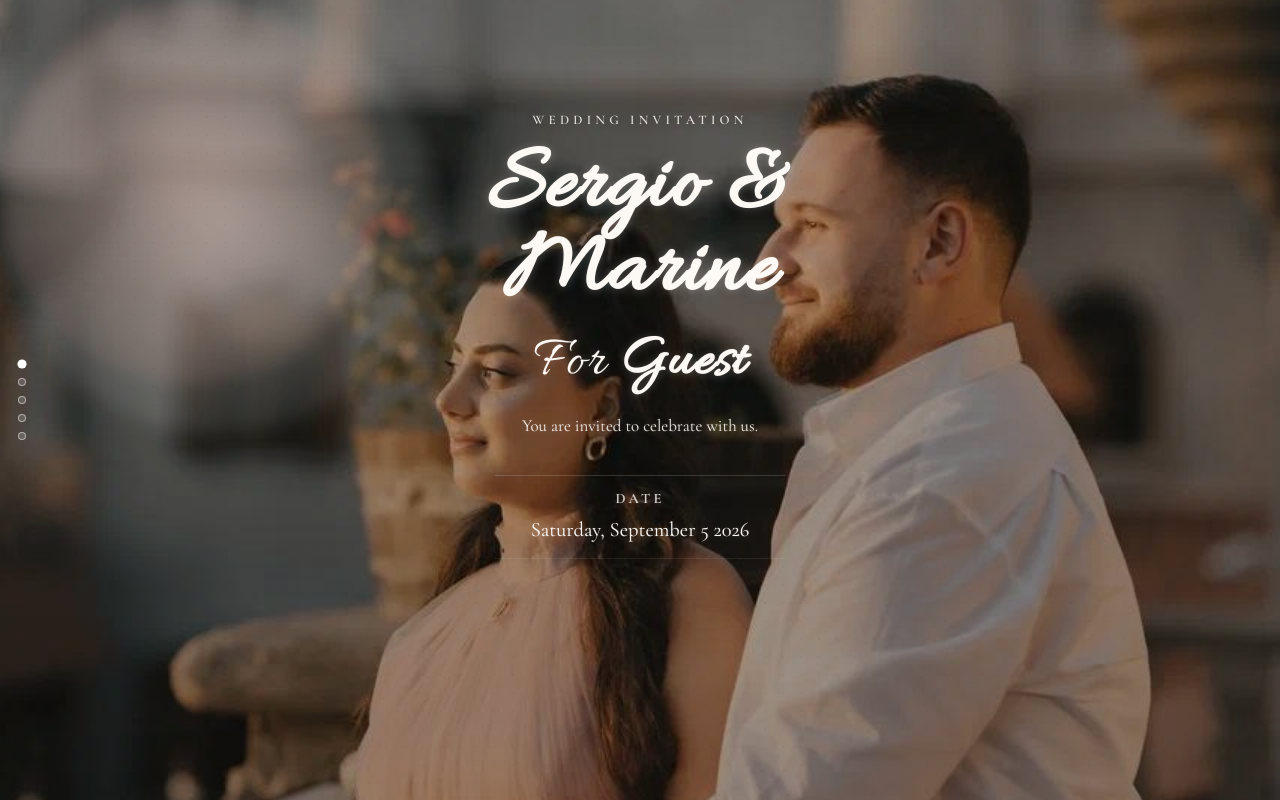
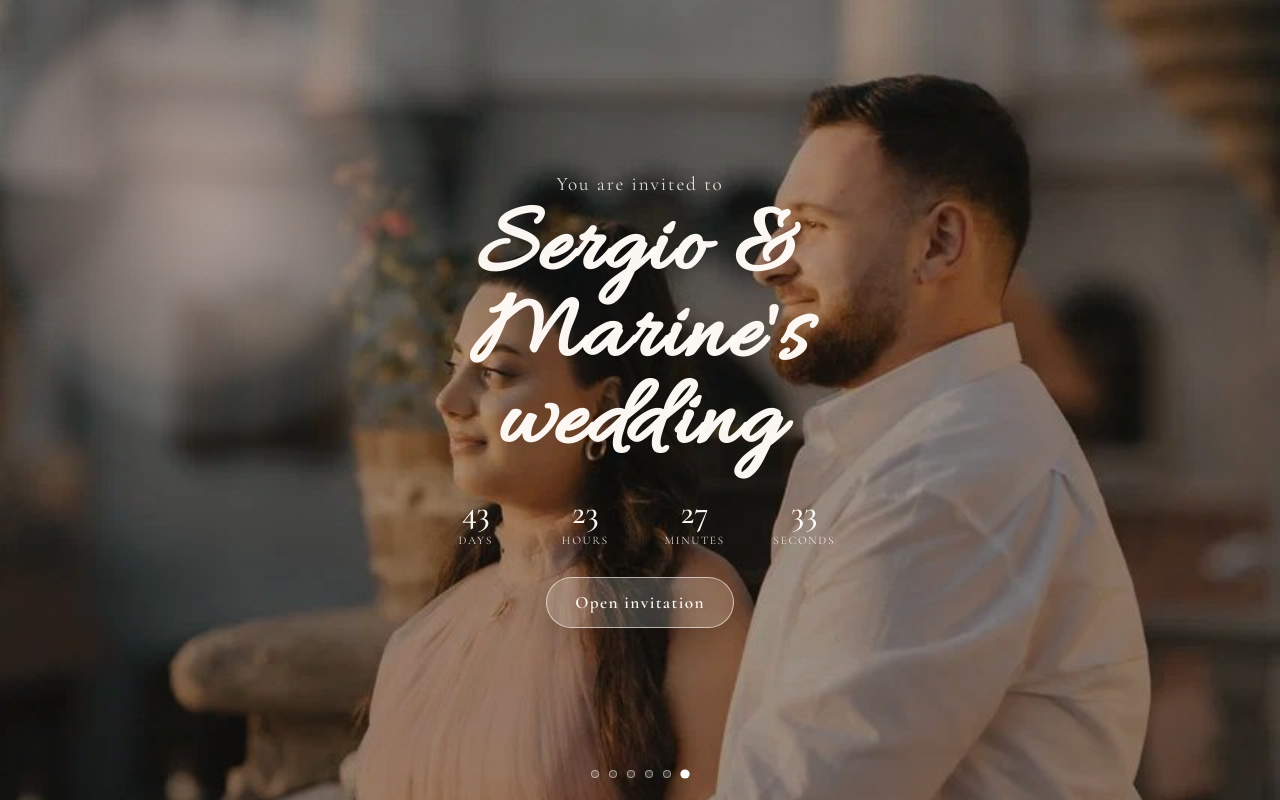
Before and after one commit to Kisho25/wedding, a website: page index.html in a window 1280 px wide. Drawn offline with nearby package versions, Linux system fonts and the light colour scheme.

Commit message:
Update invitation site

```diff
--- a/data/guest-list.csv
+++ b/data/guest-list.csv
@@ -26,3 +26,7 @@ guestId,inviteeName,name,attendance,guests,message,lastUpdated,pageUrl
 "elie-rached-and-his-family","Elie Rached and his family","https://sergio-marine-wedding.onrender.com/?guest=Elie%20Rached%20and%20his%20family&id=elie-rached-and-his-family","","","","",""
 "elie-aoun-and-his-family","Elie Aoun and his family","https://sergio-marine-wedding.onrender.com/?guest=Elie%20Aoun%20and%20his%20family&id=elie-aoun-and-his-family","","","","",""
 "charbel-khawand-and-his-family","Charbel Khawand and his family","https://sergio-marine-wedding.onrender.com/?guest=Charbel%20Khawand%20and%20his%20family&id=charbel-khawand-and-his-family","","","","",""
+"stepan-and-olga-khachatryan","Stepan and Olga Khachatryan","https://sergio-marine-wedding.onrender.com/?guest=Stepan%20and%20Olga%20Khachatryan&id=stepan-and-olga-khachatryan","","","","",""
+"haykaram-khachatryan","Haykaram Khachatryan","https://sergio-marine-wedding.onrender.com/?guest=Haykaram%20Khachatryan&id=haykaram-khachatryan","","","","",""
+"arthur-grigoryan","Arthur Grigoryan","https://sergio-marine-wedding.onrender.com/?guest=Arthur%20Grigoryan&id=arthur-grigoryan","","","","",""
+"silva-sargsyan","Silva Sargsyan","https://sergio-marine-wedding.onrender.com/?guest=Silva%20Sargsyan&id=silva-sargsyan","","","","",""
--- a/index.html
+++ b/index.html
@@ -22,7 +22,8 @@
     </div>
 
     <nav class="dots" aria-label="Wedding pages">
-        <a class="dot is-active" href="#welcome" aria-label="Welcome"></a>
+        <a class="dot is-active" href="#opening" aria-label="Open invitation"></a>
+        <a class="dot" href="#welcome" aria-label="Welcome"></a>
         <a class="dot" href="#details" aria-label="Details"></a>
         <a class="dot" href="#schedule" aria-label="Schedule"></a>
         <a class="dot" href="#venue" aria-label="Venue"></a>
@@ -30,6 +31,22 @@
     </nav>
 
     <main class="story">
+        <section class="page page--opening" id="opening" aria-labelledby="openInvitationTitle">
+            <div class="opening-content">
+                <p class="opening-copy">You are invited to</p>
+                <h1 id="openInvitationTitle">Sergio &amp; Marine's wedding</h1>
+                <div id="countdown" class="countdown" aria-label="Countdown to the wedding">
+                    <div><strong id="countdownDays">--</strong><span>Days</span></div>
+                    <div><strong id="countdownHours">--</strong><span>Hours</span></div>
+                    <div><strong id="countdownMinutes">--</strong><span>Minutes</span></div>
+                    <div><strong id="countdownSeconds">--</strong><span>Seconds</span></div>
+                </div>
+                <button id="openInvitation" class="open-invitation-button" type="button">
+                    Open invitation
+                </button>
+            </div>
+        </section>
+
         <section class="page page--hero" id="welcome">
             <article class="card card--hero">
                 <p class="eyebrow">Wedding Invitation</p>
@@ -125,7 +142,7 @@
     <div id="responsePopup" class="response-popup" role="status" aria-live="polite" aria-atomic="true"></div>
     <div id="responseOverlay" class="response-overlay" hidden aria-hidden="true"></div>
 
-    <audio id="backgroundMusic" preload="auto" autoplay playsinline>
+    <audio id="backgroundMusic" preload="auto" playsinline>
         <source src="music.mp3" type="audio/mpeg">
     </audio>
     <script src="script.js"></script>
--- a/public-links.csv
+++ b/public-links.csv
@@ -26,3 +26,7 @@ saliba-rached-and-his-family,"Saliba Rached and his family",https://sergio-marin
 elie-rached-and-his-family,"Elie Rached and his family",https://sergio-marine-wedding.onrender.com/?guest=Elie%20Rached%20and%20his%20family&id=elie-rached-and-his-family
 elie-aoun-and-his-family,"Elie Aoun and his family",https://sergio-marine-wedding.onrender.com/?guest=Elie%20Aoun%20and%20his%20family&id=elie-aoun-and-his-family
 charbel-khawand-and-his-family,"Charbel Khawand and his family",https://sergio-marine-wedding.onrender.com/?guest=Charbel%20Khawand%20and%20his%20family&id=charbel-khawand-and-his-family
+stepan-and-olga-khachatryan,"Stepan and Olga Khachatryan",https://sergio-marine-wedding.onrender.com/?guest=Stepan%20and%20Olga%20Khachatryan&id=stepan-and-olga-khachatryan
+haykaram-khachatryan,"Haykaram Khachatryan",https://sergio-marine-wedding.onrender.com/?guest=Haykaram%20Khachatryan&id=haykaram-khachatryan
+arthur-grigoryan,"Arthur Grigoryan",https://sergio-marine-wedding.onrender.com/?guest=Arthur%20Grigoryan&id=arthur-grigoryan
+silva-sargsyan,"Silva Sargsyan",https://sergio-marine-wedding.onrender.com/?guest=Silva%20Sargsyan&id=silva-sargsyan
--- a/script.js
+++ b/script.js
@@ -1,4 +1,10 @@
 const music = document.getElementById("backgroundMusic");
+const openInvitationButton = document.getElementById("openInvitation");
+const countdown = document.getElementById("countdown");
+const countdownDays = document.getElementById("countdownDays");
+const countdownHours = document.getElementById("countdownHours");
+const countdownMinutes = document.getElementById("countdownMinutes");
+const countdownSeconds = document.getElementById("countdownSeconds");
 const pages = Array.from(document.querySelectorAll(".page"));
 const dots = Array.from(document.querySelectorAll(".dot"));
 const inviteeNameEl = document.getElementById("inviteeName");
@@ -52,6 +58,30 @@ function startMusic() {
   return Promise.resolve(playPromise)
     .then(() => true)
     .catch(() => false);
+}
+
+function updateCountdown() {
+  if (!countdown) {
+    return;
+  }
+
+  // September is daylight-saving time in Beirut (UTC+03:00).
+  const weddingTime = new Date("2026-09-05T17:30:00+03:00").getTime();
+  const remaining = Math.max(0, weddingTime - Date.now());
+  const totalSeconds = Math.floor(remaining / 1000);
+  const days = Math.floor(totalSeconds / 86400);
+  const hours = Math.floor((totalSeconds % 86400) / 3600);
+  const minutes = Math.floor((totalSeconds % 3600) / 60);
+  const seconds = totalSeconds % 60;
+
+  if (countdownDays) countdownDays.textContent = String(days);
+  if (countdownHours) countdownHours.textContent = String(hours).padStart(2, "0");
+  if (countdownMinutes) countdownMinutes.textContent = String(minutes).padStart(2, "0");
+  if (countdownSeconds) countdownSeconds.textContent = String(seconds).padStart(2, "0");
+
+  if (remaining === 0) {
+    countdown.setAttribute("aria-label", "The wedding day is here");
+  }
 }
 
 function setButtonsDisabled(disabled) {
@@ -174,19 +204,30 @@ const observer = new IntersectionObserver(
 
 pages.forEach((page) => observer.observe(page));
 
+dots.forEach((dot) => {
+  dot.addEventListener("click", (event) => {
+    const targetId = dot.getAttribute("href")?.slice(1);
+    const targetPage = pages.find((page) => page.id === targetId);
+    if (!targetPage) {
+      return;
+    }
+
+    event.preventDefault();
+    targetPage.scrollIntoView({ behavior: "smooth", block: "nearest", inline: "start" });
+  });
+});
+
 window.addEventListener("load", () => {
   updateInviteeName();
-
-  // Attempt autoplay immediately. If the browser blocks audible autoplay, the
-  // interaction listeners below will start the same one-time track instead.
-  startMusic();
+  updateCountdown();
+  window.setInterval(updateCountdown, 1000);
 
   // Remove any fragment identifier on initial load so the site always
   // lands on the welcome hero instead of jumping to a different page.
   if (window.location.hash) {
     history.replaceState(null, "", window.location.pathname + window.location.search);
   }
-  updateActivePage("welcome");
+  updateActivePage("opening");
 
   if (params.get("reset") === "1") {
     clearStoredResponse();
@@ -195,35 +236,20 @@ window.addEventListener("load", () => {
     history.replaceState(null, "", nextUrl.pathname + nextUrl.search + nextUrl.hash);
   }
 
-  // Start music on first user interaction to satisfy browser autoplay policies.
-  const activateMusic = () => {
-    startMusic().then((started) => {
-      if (!started) {
-        return;
-      }
-      document.removeEventListener("pointerdown", activateMusic);
-      document.removeEventListener("touchstart", activateMusic);
-      document.removeEventListener("click", activateMusic);
-      document.removeEventListener("keydown", activateMusic);
-    });
-  };
+  if (openInvitationButton) {
+    openInvitationButton.addEventListener("click", () => {
+      // Calling play() directly in this button handler preserves the browser's
+      // user-gesture permission for audible music on mobile devices.
+      startMusic();
+      document.getElementById("welcome")?.scrollIntoView({
+        behavior: "smooth",
+        block: "nearest",
+        inline: "start",
+      });
+    }, { once: true });
+  }
 
-  // Any click or tap anywhere on the page should start the music.
-  document.addEventListener("pointerdown", activateMusic, { passive: true, capture: true });
-  document.addEventListener("touchstart", activateMusic, { passive: true, capture: true });
-  document.addEventListener("click", activateMusic, { passive: true, capture: true });
-  document.addEventListener("keydown", activateMusic, { passive: true, capture: true });
-
-  const storedResponse = getStoredResponse();
-  if (storedResponse) {
-    setButtonsDisabled(true);
-    if (responsePopup) {
-      responsePopup.classList.remove("is-visible");
-      responsePopup.innerHTML = "";
-    }
-  } else {
-    setButtonsDisabled(false);
-  }
+  setButtonsDisabled(false);
 });
 
 confirmButtons.forEach((button) => {
--- a/styles.css
+++ b/styles.css
@@ -49,6 +49,76 @@ body {
   inset: 0;
 }
 
+.page--opening {
+  display: grid;
+  place-items: center;
+  padding: 24px;
+}
+
+.opening-content {
+  width: min(100%, 420px);
+  text-align: center;
+}
+
+.opening-copy {
+  margin: 0 0 12px;
+  color: var(--hero-soft);
+  font-size: 1.2rem;
+  letter-spacing: 0.1em;
+  text-shadow: 0 2px 10px rgba(39, 22, 18, 0.38);
+}
+
+.page--opening h1 {
+  margin-bottom: 26px;
+  font-size: clamp(3.7rem, 10vw, 6.2rem);
+  line-height: 0.88;
+}
+
+.countdown {
+  display: grid;
+  grid-template-columns: repeat(4, minmax(48px, 1fr));
+  gap: clamp(8px, 2vw, 18px);
+  margin: 0 auto 30px;
+  color: var(--hero-text);
+}
+
+.countdown div {
+  display: grid;
+  gap: 4px;
+}
+
+.countdown strong {
+  font-size: clamp(1.5rem, 4vw, 2.1rem);
+  font-weight: 500;
+  line-height: 1;
+}
+
+.countdown span {
+  font-size: 0.72rem;
+  letter-spacing: 0.14em;
+  text-transform: uppercase;
+  color: var(--hero-soft);
+}
+
+.open-invitation-button {
+  padding: 14px 28px;
+  border: 1px solid rgba(255, 251, 247, 0.62);
+  border-radius: 999px;
+  background: rgba(255, 251, 247, 0.18);
+  color: var(--hero-text);
+  box-shadow: 0 10px 28px rgba(39, 22, 18, 0.2);
+  font: 600 1.08rem "Cormorant Garamond", Georgia, serif;
+  letter-spacing: 0.08em;
+  cursor: pointer;
+  transition: transform 180ms ease, background 180ms ease;
+}
+
+.open-invitation-button:hover,
+.open-invitation-button:focus-visible {
+  transform: translateY(-2px);
+  background: rgba(255, 251, 247, 0.28);
+}
+
 .background__veil {
   background:
     linear-gradient(180deg, rgba(16, 10, 8, 0.2), rgba(31, 18, 15, 0.28)),
@@ -88,15 +158,20 @@ body {
   position: relative;
   z-index: 1;
   height: 100vh;
-  overflow-y: auto;
-  overflow-x: hidden;
-  scroll-snap-type: y mandatory;
+  display: flex;
+  overflow-x: auto;
+  overflow-y: hidden;
+  scroll-snap-type: x mandatory;
   scroll-behavior: smooth;
+  overscroll-behavior-x: contain;
+  touch-action: pan-x;
 }
 
 .page {
+  flex: 0 0 100%;
+  width: 100%;
   min-height: 100vh;
-  scroll-snap-align: center;
+  scroll-snap-align: start;
   display: grid;
   place-items: center;
   padding: clamp(20px, 4vw, 48px);
@@ -137,7 +212,7 @@ body {
 
 .page:not(.is-active) .card {
   opacity: 0.92;
-  transform: translateY(14px) scale(0.99);
+  transform: translateX(14px) scale(0.99);
 }
 
 .page--hero {
@@ -431,13 +506,13 @@ h2 {
 
 .dots {
   position: fixed;
-  left: 18px;
-  top: 50%;
+  left: 50%;
+  bottom: 22px;
   z-index: 3;
   display: flex;
-  flex-direction: column;
+  flex-direction: row;
   gap: 10px;
-  transform: translateY(-50%);
+  transform: translateX(-50%);
   pointer-events: auto;
 }
 
@@ -533,11 +608,11 @@ audio {
 
 @media (max-width: 720px) {
   .dots {
-    left: 16px;
-    top: 50%;
-    bottom: auto;
-    flex-direction: column;
-    transform: translateY(-50%);
+    left: 50%;
+    top: auto;
+    bottom: 18px;
+    flex-direction: row;
+    transform: translateX(-50%);
   }
 
   .page {
```
Also changed, not shown: 1 other file.
